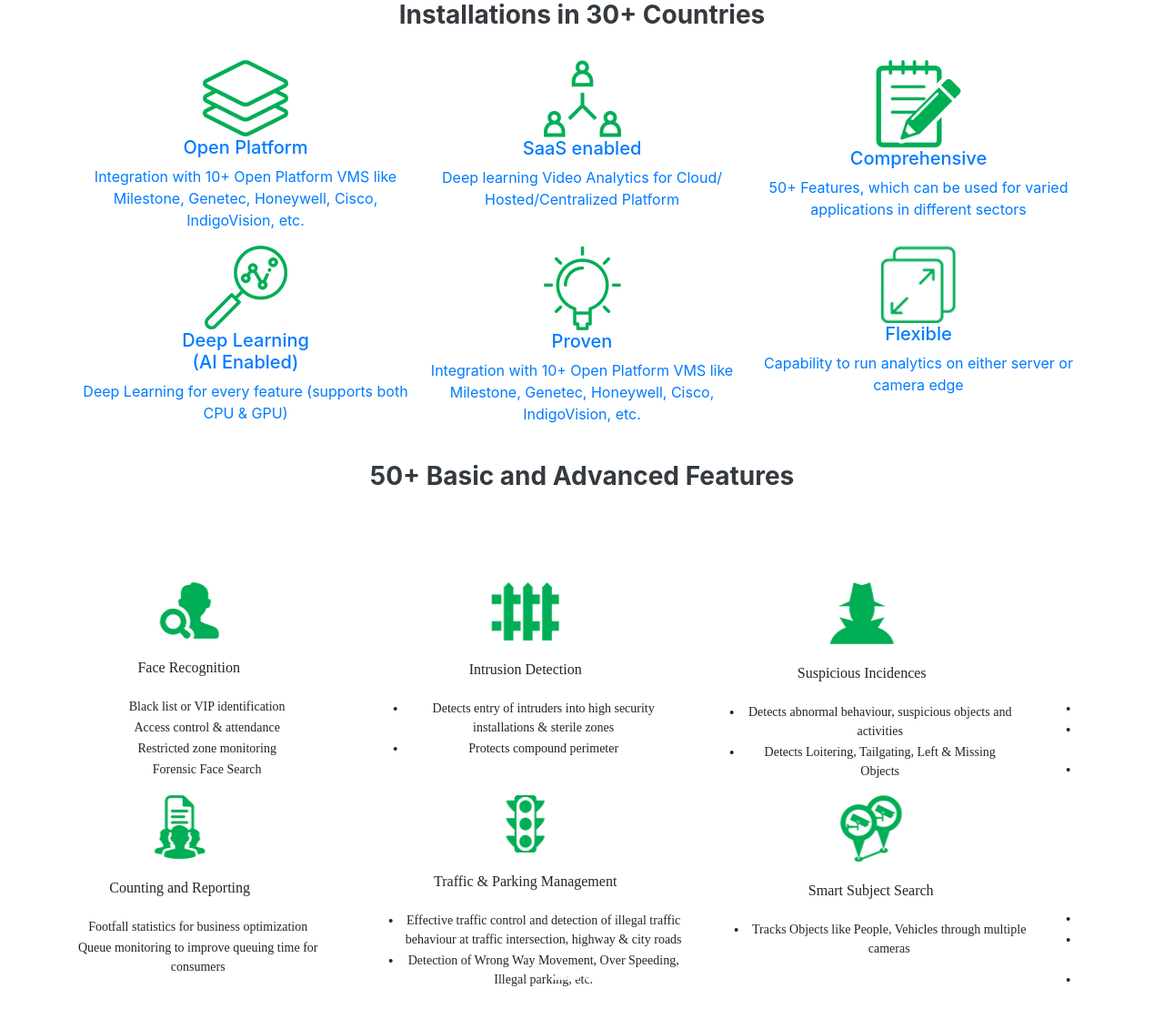
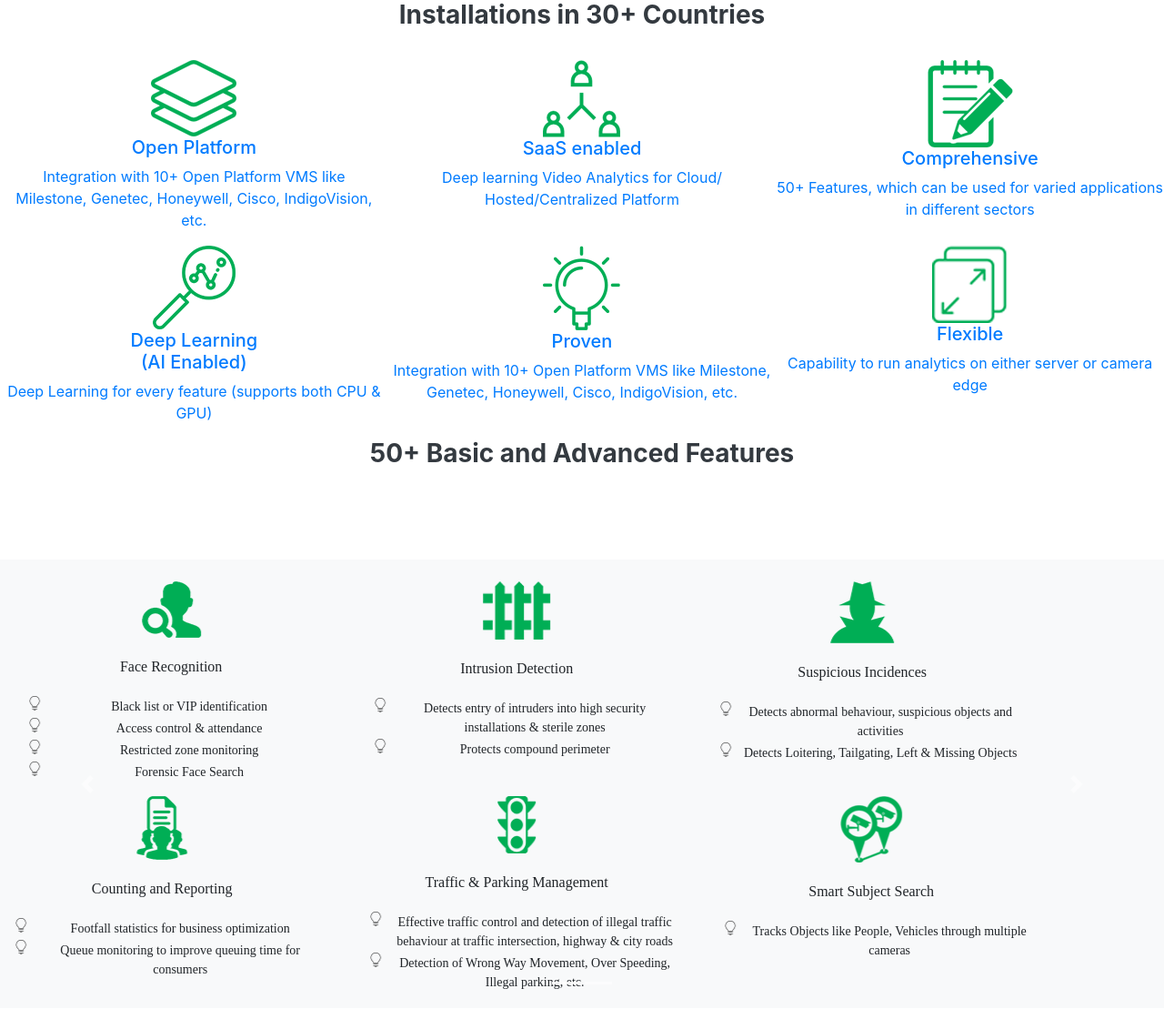
Before and after one commit to MuktikantaOjha/paralaxiom-frontend, a plain HTML site: page index.html in a window 1280 px wide. Shown: the top 1109 px of the page at 91% size. Drawn offline with nearby package versions, Linux system fonts and the light colour scheme; files whose address does not match are found by name.

Commit message:
bulb uploaded and full screen view also

```diff
--- a/css/custom.css
+++ b/css/custom.css
@@ -1,11 +1,4 @@
 /* Contect us section */
-.list1 li{
-    font-family: 'BentonSans-book';
-    font-size:14px;
-    margin-bottom:2px;
-    clear: both;
-    list-style-image: url(../images/bulb.png);
-}
 
 .faq-link img {
     float: left;
@@ -157,10 +150,6 @@ small {
 }
 
 .item .list1{
-
-
-
-
     list-style:none;
     text-align:left;
     /*padding:0px;*/
@@ -214,7 +203,6 @@ small {
 
 
 .list2{
-
     width:88%;
     margin:40px auto 0px;
     overflow:hidden;
@@ -271,9 +259,10 @@ small {
     width:17px;
     height:auto;
 }
-.row{
-    text-decoration:;
-}
+
 .row{
     list-style-type: none;
 }
+.feature-heading{
+    list-style-type: none;
+}
--- a/index.html
+++ b/index.html
@@ -21,11 +21,10 @@
 <body>
     <!--  Industry verticals -->
     <!-- heading -->
-    <div class="container">
+    <div class="container-fluid">
     <h3 class="text-center text-dark"><strong> Installations in 30+ Countries</strong></h3><br>
-    <div class="container-fluid">
-        <div class="row ">
-
+    <div class="c">
+        <div class="row">
         <li class="col-md-4 text-center">
         <a href="#" title="">
               <img src="images/openplatform.png" alt="">
@@ -33,10 +32,6 @@
               <p>Integration with 10+ Open Platform VMS like Milestone, Genetec, Honeywell, Cisco, IndigoVision, etc.</p>
           </a>
         </li>
-
-
-
-
         <li class="col-md-4 text-center">
         <div class="row">
           <a href="#" title="">
@@ -45,7 +40,6 @@
               <p>Deep learning Video Analytics for Cloud/ Hosted/Centralized Platform</p>
           </a>
         </li>
-
         <li class="col-md-4 text-center">
         <div class="row">
           <a href="#" title="">
@@ -80,10 +74,12 @@
 
 
     </div>
+    </div>
 </div>
-    <br><a href="" title=""><h3 class="text-center text-dark"><strong> 50+ Basic and Advanced Features</strong></h3></a><br>
+    <a href="" title=""><h3 class="text-center text-dark"><strong> 50+ Basic and Advanced Features</strong></h3></a><br>
     <!-- carousel -->
-    <div id="carouselExampleIndicators" class="carousel slide" data-ride="carousel">
+    <div id="carouselExampleIndicators" class="carousel slide bg-light" data-ride="carousel">
+    <br>
   <ol class="carousel-indicators">
     <li data-target="#carouselExampleIndicators" data-slide-to="0" class="active"></li>
     <li data-target="#carouselExampleIndicators" data-slide-to="1"></li>
```
Also changed, not shown: images/bulb.png (added).
